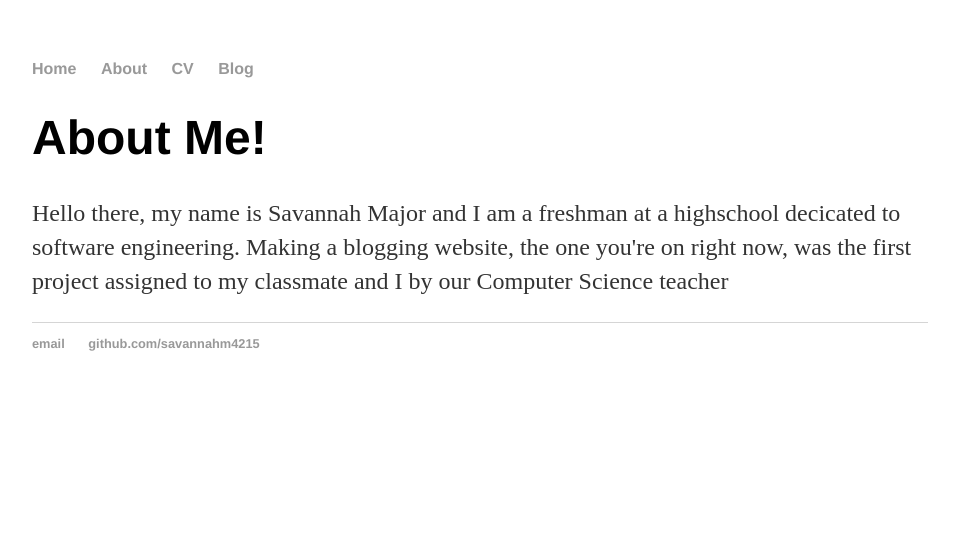
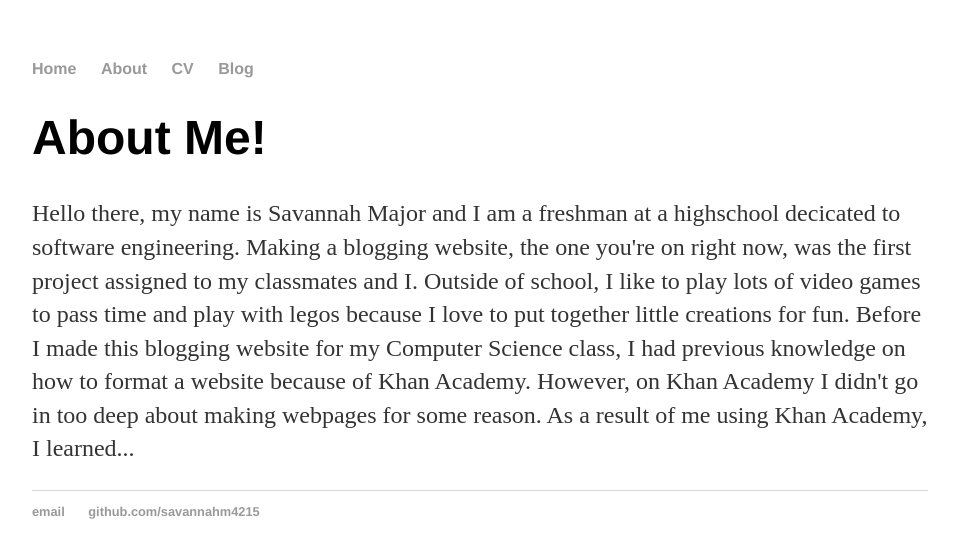
Before and after one commit to savannahm4215/savannahm4215.github.io, a Jekyll site: the page built from about/index.html, in a window 1280 px wide. Shown: the top 558 px of the page, without its empty margins (160-1117 px from the left). Built offline with Jekyll 4.4.1, drawn with Linux system fonts in a browser that asks for light colours.

Commit message:
Update index.html

```diff
--- a/about/index.html
+++ b/about/index.html
@@ -5,4 +5,4 @@ title: Savannah Major, About Me!
 <div class="blurb">
 	<h1>About Me!</h1>
 
-<p>	Hello there, my name is Savannah Major and I am a freshman at a highschool decicated to software engineering. Making a blogging website, the one you're on right now, was the first project assigned to my classmate and I by our Computer Science teacher</p>
+<p>	Hello there, my name is Savannah Major and I am a freshman at a highschool decicated to software engineering. Making a blogging website, the one you're on right now, was the first project assigned to my classmates and I. Outside of school, I like to play lots of video games to pass time and play with legos because I love to put together little creations for fun. Before I made this blogging website for my Computer Science class, I had previous knowledge on how to format a website because of Khan Academy. However, on Khan Academy I didn't go in too deep about making webpages for some reason. As a result of me using Khan Academy, I learned...</p>
```
